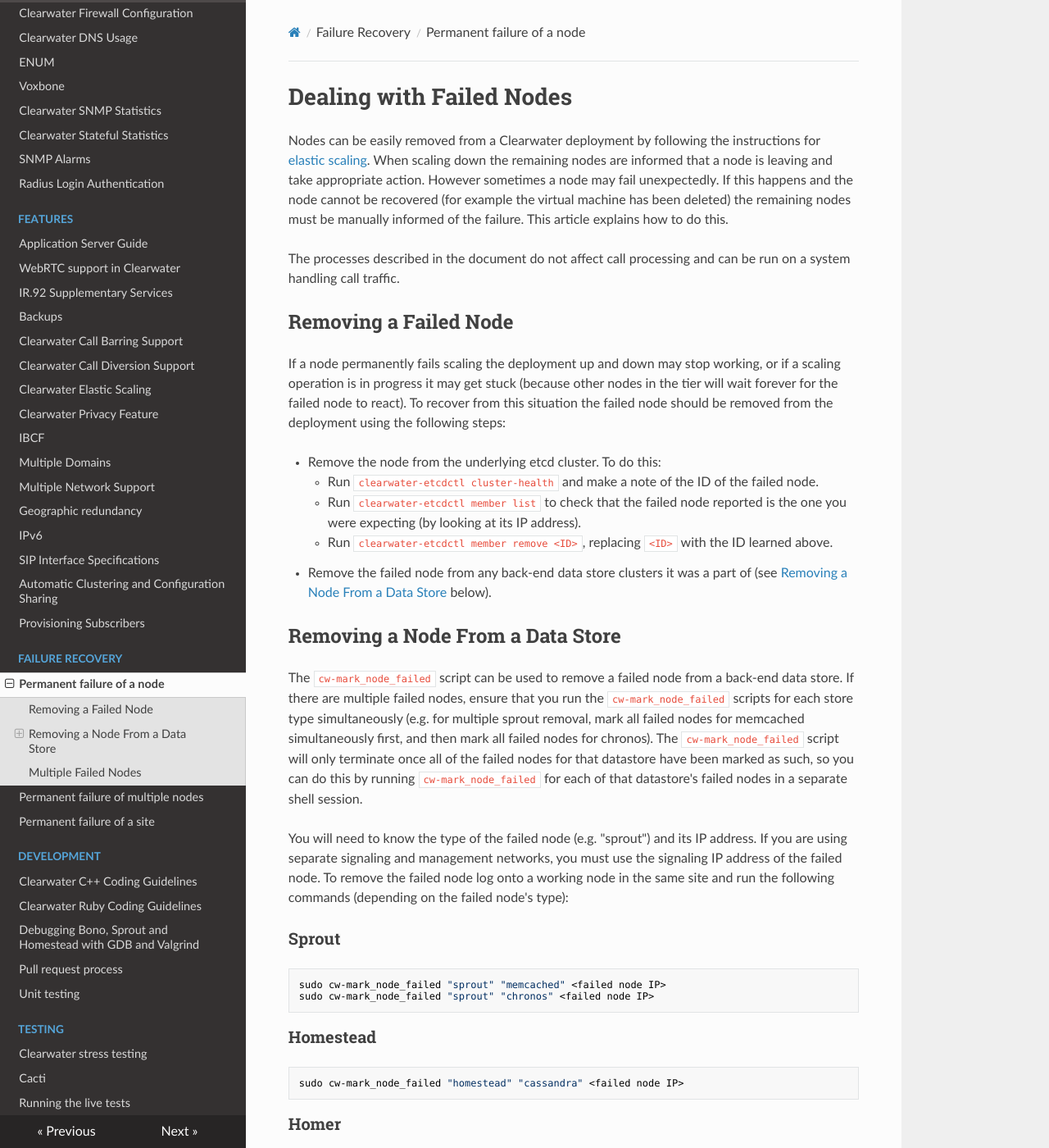
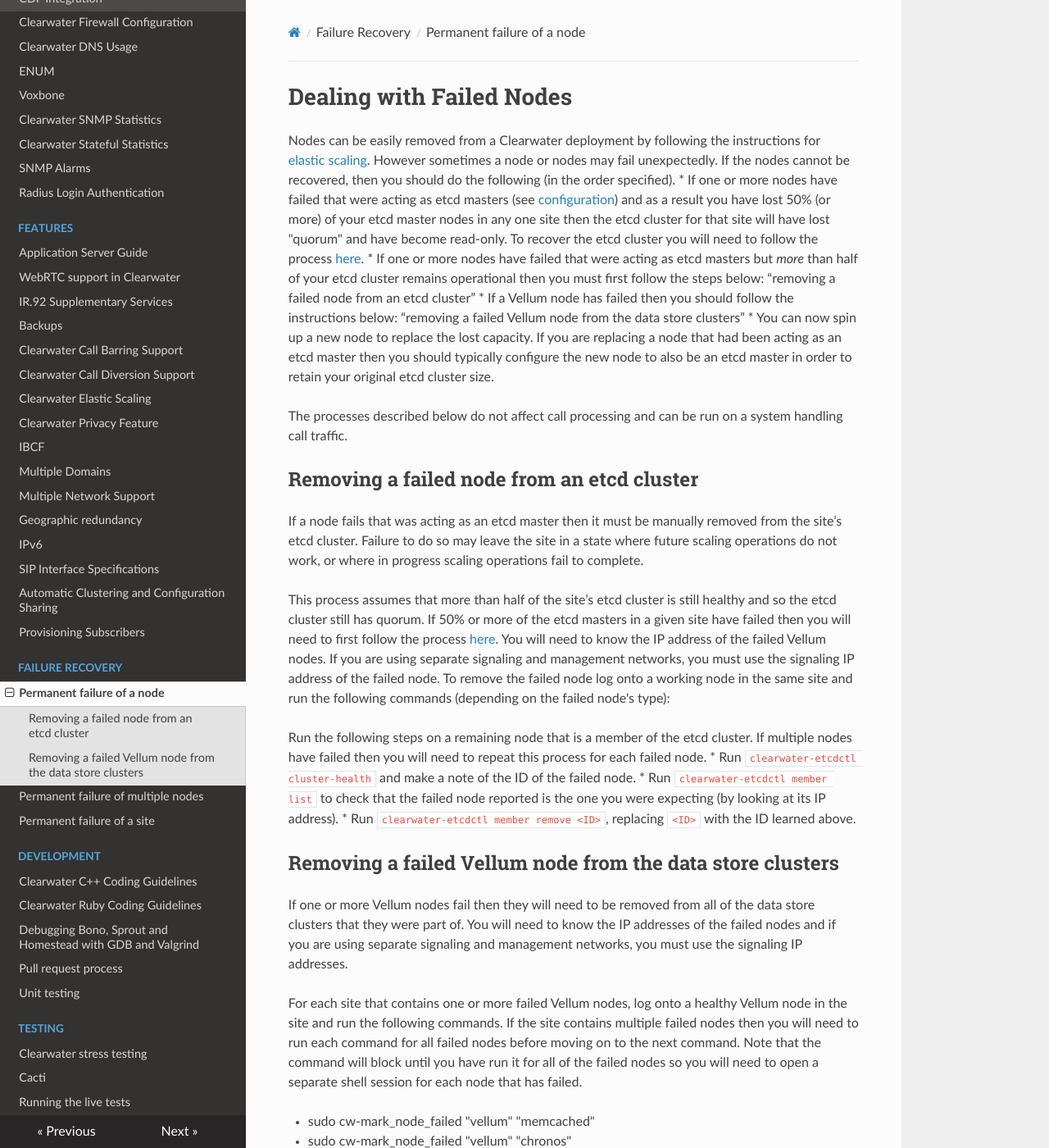
Before and after one commit to Metaswitch/clearwater-readthedocs, an MkDocs documentation site: the page built from docs/Handling_Failed_Nodes.md, in a window 1280 px wide and 1400 px high. Shown: the whole window at 82% size. Built offline with MkDocs 1.6.1, drawn with Linux system fonts in a browser that asks for light colours; nearby versions of some CDN libraries; old or Windows-style settings are respelled for this version of MkDocs; some of the changed text lies outside the part shown.

Commit message:
Update Handling_Failed_Nodes.md

```diff
--- a/docs/Handling_Failed_Nodes.md
+++ b/docs/Handling_Failed_Nodes.md
@@ -1,52 +1,30 @@
 # Dealing with Failed Nodes
 
-Nodes can be easily removed from a Clearwater deployment by following the instructions for [elastic scaling](Clearwater_Elastic_Scaling.md). When scaling down the remaining nodes are informed that a node is leaving and take appropriate action. However sometimes a node may fail unexpectedly. If this happens and the node cannot be recovered (for example the virtual machine has been deleted) the remaining nodes must be manually informed of the failure. This article explains how to do this.
+Nodes can be easily removed from a Clearwater deployment by following the instructions for [elastic scaling](Clearwater_Elastic_Scaling.md).  However sometimes a node or nodes may fail unexpectedly.   If the nodes cannot be recovered, then you should do the following (in the order specified).
+* If one or more nodes have failed that were acting as etcd masters (see [configuration](Clearwater_Configuration_Options_Reference.md)) and as a result you have lost 50% (or more) of your etcd master nodes in any one site then the etcd cluster for that site will have lost "quorum" and have become read-only.  To recover the etcd cluster you will need to follow the process [here](Handling_Multiple_Failed_Nodes.md).
+* If one or more nodes have failed that were acting as etcd masters but *more* than half of your etcd cluster remains operational then you must first follow the steps below: “removing a failed node from an etcd cluster”
+* If a Vellum node has failed then you should follow the instructions below: “removing a failed Vellum node from the data store clusters”
+* You can now spin up a new node to replace the lost capacity.   If you are replacing a node that had been acting as an etcd master then you should typically configure the new node to also be an etcd master in order to retain your original etcd cluster size.
 
-The processes described in the document do not affect call processing and can be run on a system handling call traffic.
+The processes described below do not affect call processing and can be run on a system handling call traffic.
 
-## Removing a Failed Node
+## Removing a failed node from an etcd cluster
 
-If a node permanently fails scaling the deployment up and down may stop working, or if a scaling operation is in progress it may get stuck (because other nodes in the tier will wait forever for the failed node to react). To recover from this situation the failed node should be removed from the deployment using the following steps:
+If a node fails that was acting as an etcd master then it must be manually removed from the site’s etcd cluster.   Failure to do so may leave the site in a state where future scaling operations do not work, or where in progress scaling operations fail to complete.
 
-* Remove the node from the underlying etcd cluster. To do this:
-    * Run `clearwater-etcdctl cluster-health` and make a note of the ID of the failed node.
-    * Run `clearwater-etcdctl member list` to check that the failed node reported is the one you were expecting (by looking at its IP address).
-    * Run `clearwater-etcdctl member remove <ID>`, replacing `<ID>` with the ID learned above.
-* Remove the failed node from any back-end data store clusters it was a part of (see [Removing a Node From a Data Store](http://clearwater.readthedocs.io/en/latest/Handling_Failed_Nodes.html#removing-a-node-from-a-data-store) below).
+This process assumes that more than half of the site’s etcd cluster is still healthy and so the etcd cluster still has quorum.   If 50% or more of the etcd masters in a given site have failed then you will need to first follow the process [here](Handling_Multiple_Failed_Nodes.md). You will need to know the IP address of the failed Vellum nodes. If you are using separate signaling and management networks, you must use the signaling IP address of the failed node. To remove the failed node log onto a working node in the same site and run the following commands (depending on the failed node's type):
 
-## Removing a Node From a Data Store
+Run the following steps on a remaining node that is a member of the etcd cluster.   If multiple nodes have failed then you will need to repeat this process for each failed node.
+* Run `clearwater-etcdctl cluster-health` and make a note of the ID of the failed node.
+* Run `clearwater-etcdctl member list` to check that the failed node reported is the one you were expecting (by looking at its IP address).
+* Run `clearwater-etcdctl member remove <ID>`, replacing `<ID>` with the ID learned above.
 
-The `cw-mark_node_failed` script can be used to remove a failed node from a back-end data store. If there are multiple failed nodes, ensure that you run the `cw-mark_node_failed` scripts for each store type simultaneously (e.g. for multiple sprout removal, mark all failed nodes for memcached simultaneously first, and then mark all failed nodes for chronos). The `cw-mark_node_failed` script will only terminate once all of the failed nodes for that datastore have been marked as such, so you can do this by running `cw-mark_node_failed` for each of that datastore's failed nodes in a separate shell session.
+## Removing a failed Vellum node from the data store clusters
 
-You will need to know the type of the failed node (e.g. "sprout") and its IP address. If you are using separate signaling and management networks, you must use the signaling IP address of the failed node. To remove the failed node log onto a working node in the same site and run the following commands (depending on the failed node's type):
+If one or more Vellum nodes fail then they will need to be removed from all of the data store clusters that they were part of.   You will need to know the IP addresses of the failed nodes and if you are using separate signaling and management networks, you must use the signaling IP addresses.
 
-### Sprout
+For each site that contains one or more failed Vellum nodes, log onto a healthy Vellum node in the site and run the following commands.   If the site contains multiple failed nodes then you will need to run each command for all failed nodes before moving on to the next command.   Note that the command will block until you have run it for all of the failed nodes so you will need to open a separate shell session for each node that has failed.
 
-    sudo cw-mark_node_failed "sprout" "memcached" <failed node IP>
-    sudo cw-mark_node_failed "sprout" "chronos" <failed node IP>
-
-### Homestead
-
-    sudo cw-mark_node_failed "homestead" "cassandra" <failed node IP>
-
-### Homer
-
-    sudo cw-mark_node_failed "homer" "cassandra" <failed node IP>
-
-### Ralf
-
-    sudo cw-mark_node_failed "ralf" "chronos" <failed node IP>
-    sudo cw-mark_node_failed "ralf" "memcached" <failed node IP>
-
-### Memento
-
-    sudo cw-mark_node_failed "memento" "cassandra" <failed node IP>
-    sudo cw-mark_node_failed "memento" "memcached" <failed node IP>
-
-If you cannot log into a working node in the same site (e.g. because an entire geographically redundant site has been lost), you can use a working node in the other site, but in this case you must run `/usr/share/clearwater/clearwater-cluster-manager/scripts/mark_remote_node_failed` instead of `cw-mark_node_failed`.
-
-## Multiple Failed Nodes
-
-If your deployment loses half or more of its nodes permanently, it loses "quorum" which means that the underlying etcd cluster becomes read-only. Please follow the process described [here](http://clearwater.readthedocs.io/en/latest/Handling_Multiple_Failed_Nodes.html) for details of how to recover.
-
-If you haven't lost half (or more) of your nodes, then you can use the same process described [above](http://clearwater.readthedocs.io/en/latest/Handling_Failed_Nodes.html#removing-a-failed-node) for each of your failed nodes (remembering that you may need to run the `cw-mark_node_failed` script for each failed node simultaneously).
+* sudo cw-mark_node_failed "vellum" "memcached" <failed node IP>
+* sudo cw-mark_node_failed "vellum" "chronos" <failed node IP>
+* sudo cw-mark_node_failed "vellum" "cassandra" <failed node IP>
```
